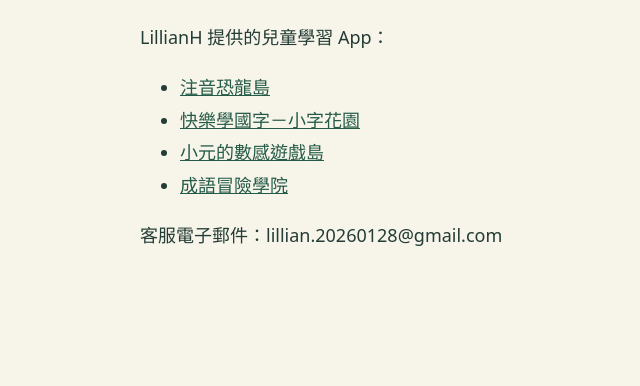
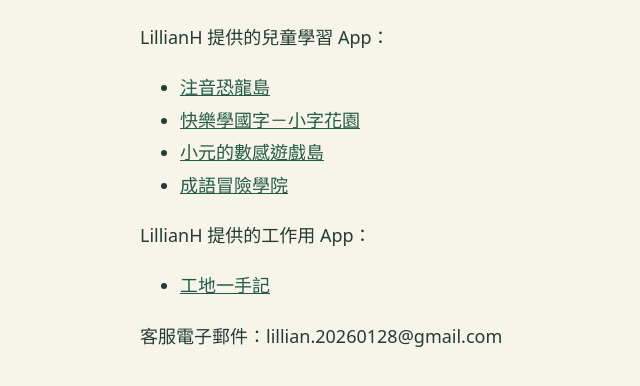
Before and after one commit to lillian20260128/app-privacy, a plain HTML site: page index.html in a window 1280 px wide. Shown: the part 120-506 px from the top of the page, without its empty margins (120-760 px from the left). Drawn offline with Linux system fonts and the light colour scheme.

Commit message:
新增工地一手記的隱私政策頁
Co-Authored-By: Claude Opus 5 <noreply@anthropic.com>
Claude-Session: https://claude.ai/code/session_01G2r18mzuvcNHFntKuwh9vy

```diff
--- a/index.html
+++ b/index.html
@@ -1 +1 @@
-<!doctype html><html lang="zh-Hant-TW"><head><meta charset="utf-8"><meta name="viewport" content="width=device-width,initial-scale=1"><title>隱私政策｜LillianH 兒童學習 App</title><style>body{margin:0;background:#f7f4e9;color:#233c35;font:18px/1.8 system-ui,sans-serif}main{max-width:760px;margin:auto;padding:28px 22px}a{color:#245b48}</style></head><body><main><h1>隱私政策</h1><p>LillianH 提供的兒童學習 App：</p><ul><li><a href="dinosaur.html">注音恐龍島</a></li><li><a href="garden.html">快樂學國字－小字花園</a></li><li><a href="math.html">小元的數感遊戲島</a></li><li><a href="idiom.html">成語冒險學院</a></li></ul><p>客服電子郵件：lillian.20260128@gmail.com</p></main></body></html>
+<!doctype html><html lang="zh-Hant-TW"><head><meta charset="utf-8"><meta name="viewport" content="width=device-width,initial-scale=1"><title>隱私政策｜LillianH App</title><style>body{margin:0;background:#f7f4e9;color:#233c35;font:18px/1.8 system-ui,sans-serif}main{max-width:760px;margin:auto;padding:28px 22px}a{color:#245b48}</style></head><body><main><h1>隱私政策</h1><p>LillianH 提供的兒童學習 App：</p><ul><li><a href="dinosaur.html">注音恐龍島</a></li><li><a href="garden.html">快樂學國字－小字花園</a></li><li><a href="math.html">小元的數感遊戲島</a></li><li><a href="idiom.html">成語冒險學院</a></li></ul><p>LillianH 提供的工作用 App：</p><ul><li><a href="gongdi.html">工地一手記</a></li></ul><p>客服電子郵件：lillian.20260128@gmail.com</p></main></body></html>
```
Also changed, not shown: gongdi.html (added, +1 -0 lines).
